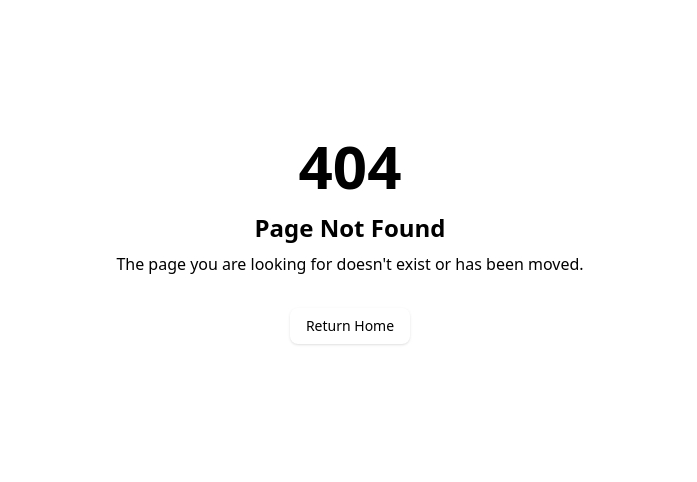
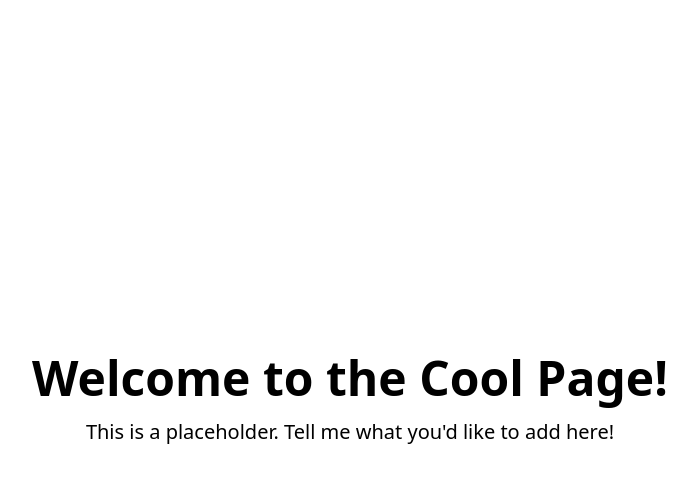
Before and after one commit to magnolia-AI/chatbot-c9ncm, a Next.js app: page /cool-page in a window 1280 px wide. Before the commit this address had no page. Shown: the top 482 px of the page, without its empty margins (290-987 px from the left). Built offline with nearby package versions, Linux system fonts and the light colour scheme.

Commit message:
feat(page): create new cool page placeholder

```diff
--- /dev/null
+++ b/app/cool-page/page.tsx
@@ -0,0 +1,10 @@
+import React from 'react';
+
+export default function CoolPage() {
+  return (
+    <div className="flex min-h-screen flex-col items-center justify-center p-24">
+      <h1 className="text-5xl font-bold text-center">Welcome to the Cool Page!</h1>
+      <p className="mt-4 text-xl text-center">This is a placeholder. Tell me what you'd like to add here!</p>
+    </div>
+  );
+}
--- /dev/null
+++ b/app/cool/page.tsx
@@ -0,0 +1,11 @@
+
+import React from 'react';
+
+export default function CoolPage() {
+  return (
+    <div className="flex min-h-screen flex-col items-center justify-center p-24">
+      <h1 className="text-5xl font-bold text-blue-600">Welcome to the Cool Page!</h1>
+      <p className="mt-4 text-lg text-gray-700">This is a brand new, super cool page.</p>
+    </div>
+  );
+}
```
